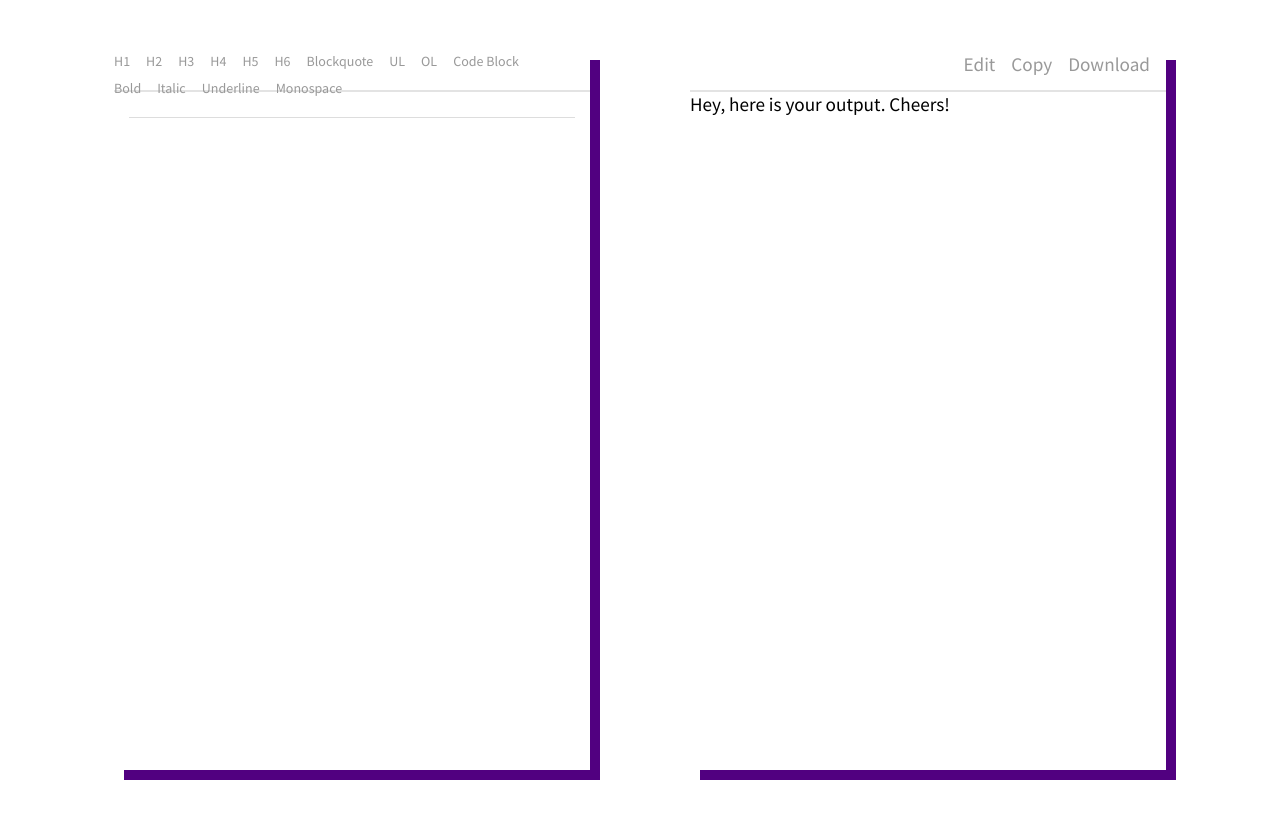
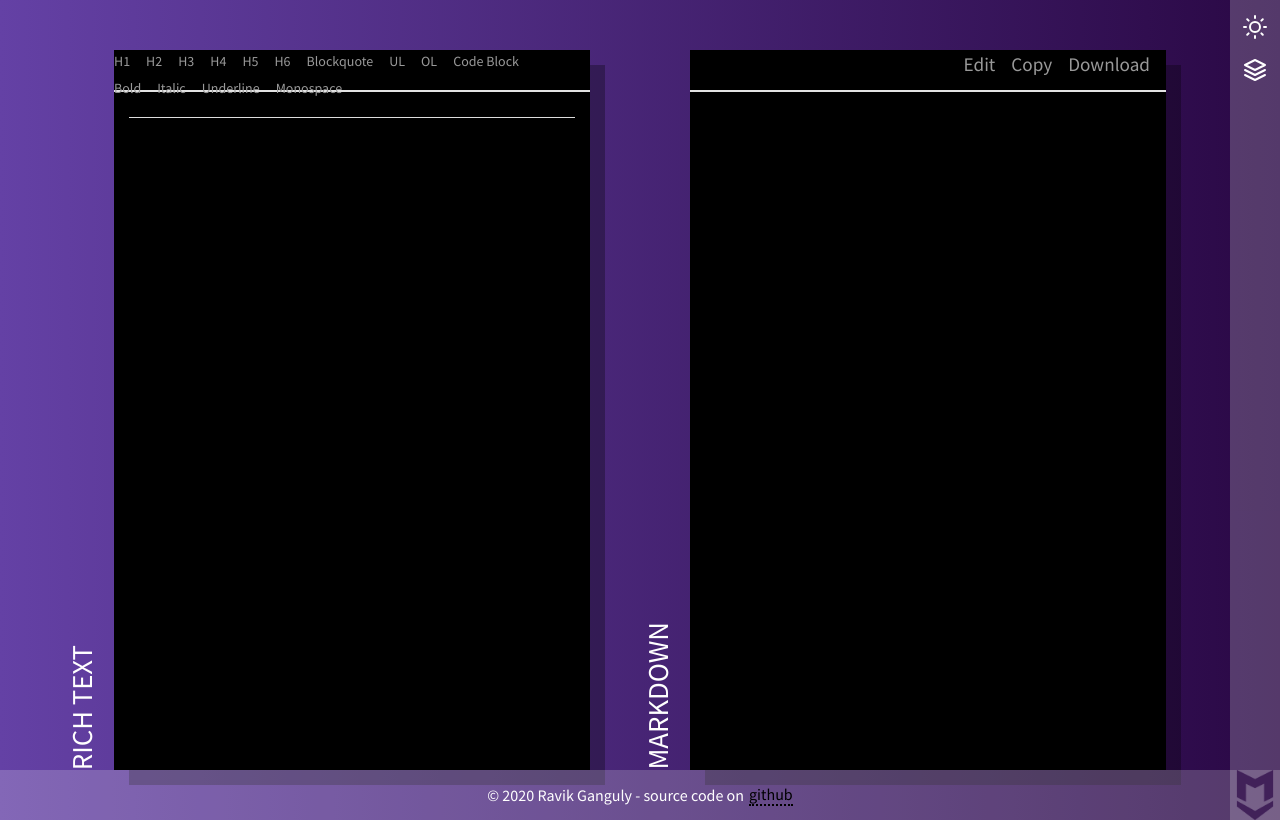
Before and after one commit to g-ravity/markdown-previewer, a React (Create React App) app: page / in a window 1280 px wide. Built offline with nearby package versions, Linux system fonts and the light colour scheme.

Commit message:
feat: added theme & animations

```diff
--- a/src/components/App.tsx
+++ b/src/components/App.tsx
@@ -1,17 +1,28 @@
 /** @jsx jsx */
 import { css, jsx } from "@emotion/core";
+import anime from "animejs";
 import { EditorState, RichUtils } from "draft-js";
+import { css as eCss } from "emotion";
 import { useState } from "react";
+import { Layers, Moon, Sun, XCircle } from "react-feather";
+import { ThemeProvider, useThemeSetState, useThemeState } from "../context/ThemeContext";
+import { darkPalette, lightPalette } from "../theme/theme";
+import { getTheme, isDark } from "../utils";
 import Box from "./Box";
 import Controls from "./Controls";
 import { BlockControls, InlineControls } from "./RichControls";
 import RichEditor from "./RichEditor";
+import { IconButton } from "./widgets";
 
 /**
  * Component
  */
 const App = () => {
   const [editorState, setEditorState] = useState(EditorState.createEmpty());
+  const { mode, palette } = useThemeState();
+  const setTheme = useThemeSetState();
+
+  const theme = getTheme(mode);
 
   const toggleBlockType = (blockType: string): void => {
     setEditorState(RichUtils.toggleBlockType(editorState, blockType));
@@ -21,9 +32,31 @@ const App = () => {
     setEditorState(RichUtils.toggleInlineStyle(editorState, inlineStyle));
   };
 
+  const slideAnime = (type: "in" | "out") => {
+    anime({
+      targets: `.${btnContainer}`,
+      right: type === "in" ? "-100%" : "0%",
+      easing: "spring(1, 50, 10, 5)"
+    });
+
+    anime({
+      targets: `.${filter}`,
+      right: type === "in" ? "0%" : "-100%",
+      easing: "spring(1, 50, 10, 10)"
+    });
+  };
+
   return (
+    <div
+      css={[
+        styles.body,
+        {
+          background: `linear-gradient(to right, ${palette.primary}, ${palette.secondary})`
+        }
+      ]}
+    >
       <div css={styles.container}>
-      <Box text="EDITOR">
+        <Box text="RICH TEXT">
           <div>
             <BlockControls editorState={editorState} onToggle={toggleBlockType} />
             <InlineControls editorState={editorState} onToggle={toggleInlineStyle} />
@@ -36,6 +69,72 @@ const App = () => {
           <div>Hey, here is your output. Cheers!</div>
         </Box>
       </div>
+
+      <div
+        className={btnContainer}
+        css={[styles.btnContainer, { backgroundColor: theme.fadedText, color: theme.text }]}
+      >
+        <IconButton
+          icon={isDark(mode) ? Sun : Moon}
+          onClick={() =>
+            setTheme({
+              mode: isDark(mode) ? "light" : "dark",
+              palette: isDark(mode) ? lightPalette[0] : darkPalette[0]
+            })
+          }
+          color={theme.text}
+          title="Mode"
+        />
+
+        <IconButton icon={Layers} onClick={() => slideAnime("in")} color={theme.text} title="Palette" />
+      </div>
+
+      <p css={[styles.copy, { color: theme.text, backgroundColor: theme.fadedText }]}>
+        &copy; 2020 Ravik Ganguly - source code on{" "}
+        <a
+          href="https://github.com/g-ravity/markdown-previewer"
+          target="_blank"
+          rel="noopener noreferrer"
+          css={{ borderColor: theme.background, color: theme.background }}
+        >
+          github
+        </a>
+      </p>
+
+      <img src={`/logo512${isDark(mode) ? "" : "-light"}.png`} alt="Markdown Logo" css={styles.logo} />
+
+      <div css={[styles.filter, { backgroundColor: theme.fadedText }]} className={filter}>
+        <div css={[styles.paletteContainer, { backgroundColor: theme.background }]}>
+          {theme.palette.map(elem => (
+            <button
+              type="button"
+              key={elem.title}
+              css={[
+                styles.colorRow,
+                {
+                  color: theme.text
+                }
+              ]}
+              onClick={() => {
+                setTheme({ mode, palette: elem });
+                slideAnime("out");
+              }}
+            >
+              <div css={[styles.colorBox, { backgroundColor: elem.primary, border: `2px solid ${theme.text}` }]} />
+              {elem.title}
+            </button>
+          ))}
+        </div>
+
+        <IconButton
+          style={styles.cancelFilter}
+          icon={XCircle}
+          onClick={() => slideAnime("out")}
+          color={theme.text}
+          size={4}
+        />
+      </div>
+    </div>
   );
 };
 
@@ -43,12 +142,136 @@ const App = () => {
  * Styles
  */
 const styles = {
+  body: css({
+    width: "100%",
+    height: "100%",
+    position: "relative",
+
+    button: {
+      background: "none",
+      border: "none",
+      cursor: "pointer",
+
+      ":focus": {
+        outline: 0
+      }
+    },
+
+    a: {
+      textDecoration: "none",
+
+      ":focus": {
+        outline: 0
+      }
+    }
+  }),
+
+  logo: css({
+    width: "30px",
+    position: "absolute",
+    right: 0,
+    bottom: 0,
+
+    "@media only screen and (min-width: 1024px)": {
+      width: "50px"
+    }
+  }),
+
+  copy: css({
+    display: "flex",
+    alignItems: "center",
+    justifyContent: "center",
+    position: "absolute",
+    height: "50px",
+    bottom: 0,
+    left: "50%",
+    transform: "translateX(-50%)",
+    width: "100%",
+
+    a: {
+      borderWidth: "2px",
+      borderBottomStyle: "dotted",
+      marginLeft: "5px"
+    }
+  }),
+
+  btnContainer: css({
+    position: "fixed",
+    top: "0",
+    height: "100%",
+    display: "flex",
+    flexDirection: "column",
+    justifyContent: "flex-start",
+    padding: "15px 0",
+    width: "50px",
+
+    button: {
+      marginBottom: "15px"
+    }
+  }),
+
+  filter: css({
+    width: "100%",
+    height: "100vh",
+    position: "fixed",
+    top: 0
+  }),
+
+  paletteContainer: css({
+    display: "flex",
+    flexDirection: "column",
+    alignItems: "flex-start",
+    justifyContent: "space-around",
+    position: "absolute",
+    top: 0,
+    height: "100vh",
+    padding: "0 35px",
+    right: 0
+  }),
+
+  colorRow: css({
+    display: "flex",
+    alignItems: "center",
+    justifyContent: "space-between",
+    fontSize: "1.5em"
+  }),
+
+  colorBox: css({
+    width: "30px",
+    height: "30px",
+    marginRight: "10px"
+  }),
+
+  cancelFilter: css({
+    position: "absolute",
+    left: "50%",
+    top: "50%",
+    transform: "translate(-50%, -50%)"
+  }),
+
   container: css({
     display: "flex",
+    flexDirection: "column",
     justifyContent: "space-between",
     width: "90%",
-    margin: "0 auto"
+    margin: "0 auto",
+
+    "@media only screen and (min-width: 1024px)": {
+      flexDirection: "row"
+    }
   })
 };
 
-export default App;
+const filter = eCss`
+  right: -100%;
+`;
+
+const btnContainer = eCss`
+  right: 0;
+`;
+
+export default () => (
+  <ThemeProvider>
+    <App />
+  </ThemeProvider>
+);
--- a/src/components/Box.tsx
+++ b/src/components/Box.tsx
@@ -1,12 +1,14 @@
 /** @jsx jsx */
 import { css, jsx } from "@emotion/core";
 import { ReactNode } from "react";
+import { useThemeState } from "../context/ThemeContext";
+import { getTheme } from "../utils";
 
 /**
  * Types
  */
 export interface BoxProps {
-  text: "EDITOR" | "MARKDOWN";
+  text: "RICH TEXT" | "MARKDOWN";
   children: ReactNode[];
 }
 
@@ -15,14 +17,17 @@ export interface BoxProps {
  */
 const Box = (props: BoxProps) => {
   const { text, children } = props;
+  const { mode } = useThemeState();
+
+  const theme = getTheme(mode);
 
   return (
-    <div css={styles.box}>
+    <div css={[styles.box, { backgroundColor: theme.background, boxShadow: `15px 15px 0 ${theme.fadedBackground}` }]}>
       <div css={styles.btnContainer} style={{ justifyContent: text === "MARKDOWN" ? "flex-end" : "" }}>
         {children[0]}
       </div>
       {children.slice(1, children.length)}
-      <p css={styles.sidebar}>{text}</p>
+      <p css={[styles.sidebar, { color: theme.text }]}>{text}</p>
     </div>
   );
 };
@@ -33,12 +38,10 @@ const Box = (props: BoxProps) => {
 const styles = {
   box: css({
     position: "relative",
-    fontSize: "1.2rem",
+    fontSize: "1.2em",
     flexBasis: "100%",
     height: "90vh",
-    margin: "50px",
-    background: "white",
-    boxShadow: "10px 10px 0px rgba(81, 0, 128, 1)"
+    margin: "50px"
   }),
 
   btnContainer: css({
@@ -49,11 +52,11 @@ const styles = {
 
   sidebar: css({
     position: "absolute",
-    bottom: "70px",
-    left: "-100px",
-    transform: "rotateZ(-90deg)",
-    color: "white",
-    fontSize: "1.5rem"
+    bottom: "0px",
+    left: "-50px",
+    transform: "rotateZ(180deg)",
+    writingMode: "vertical-lr",
+    fontSize: "1.5em"
   })
 };
 
--- /dev/null
+++ b/src/components/widgets/IconButton.tsx
@@ -0,0 +1,29 @@
+/** @jsx jsx */
+import { jsx, SerializedStyles } from "@emotion/core";
+import React from "react";
+import { Icon } from "react-feather";
+
+/**
+ * Types
+ */
+export interface IconProps {
+  icon: Icon;
+  color?: string;
+  size?: number;
+  onClick: () => void;
+  title?: string;
+  style?: SerializedStyles;
+}
+
+/**
+ * Component
+ */
+export const IconButton = (props: IconProps) => {
+  const { icon, color, size, onClick, title, style } = props;
+
+  return (
+    <button css={style} type="button" title={title} onClick={onClick}>
+      {React.createElement(icon, { color, size: size && size * 24 })}
+    </button>
+  );
+};
--- a/src/components/widgets/index.ts
+++ b/src/components/widgets/index.ts
@@ -1,2 +1,3 @@
 export * from "./Button";
+export * from "./IconButton";
 export * from "./StyleButton";
--- /dev/null
+++ b/src/context/ThemeContext.tsx
@@ -0,0 +1,46 @@
+import React, { createContext, Dispatch, SetStateAction, useContext, useState } from "react";
+import { darkPalette, Mode, Palette } from "../theme/theme";
+
+/**
+ * Types
+ */
+export type State = {
+  mode: keyof Mode;
+  palette: Palette;
+};
+export type SetState = Dispatch<SetStateAction<State>>;
+
+/**
+ * Hooks
+ */
+const ThemeStateContext = createContext<State | undefined>(undefined);
+const ThemeSetStateContext = createContext<SetState | undefined>(undefined);
+
+export const useThemeState = () => {
+  const context = useContext(ThemeStateContext);
+  if (context === undefined) {
+    throw new Error("useThemeState must be used within a ThemeProvider");
+  }
+  return context;
+};
+
+export const useThemeSetState = () => {
+  const context = useContext(ThemeSetStateContext);
+  if (context === undefined) {
+    throw new Error("useThemeSetState must be used within a ThemeProvider");
+  }
+  return context;
+};
+
+/**
+ * Provider
+ */
+export const ThemeProvider: React.FC = ({ children }) => {
+  const [theme, setTheme] = useState<State>({ mode: "dark", palette: darkPalette[0] });
+
+  return (
+    <ThemeStateContext.Provider value={theme}>
+      <ThemeSetStateContext.Provider value={setTheme}>{children}</ThemeSetStateContext.Provider>
+    </ThemeStateContext.Provider>
+  );
+};
--- a/src/theme/colors.ts
+++ /dev/null
@@ -1,5 +0,0 @@
-export const colors = {
-  main: "#9d50bb",
-  light: "#ffffff",
-  dark: "#000000"
-};
--- /dev/null
+++ b/src/theme/theme.ts
@@ -0,0 +1,100 @@
+export interface Palette {
+  primary: string;
+  secondary: string;
+  title: string;
+}
+
+export interface Theme {
+  text: string;
+  background: string;
+  fadedText: string;
+  fadedBackground: string;
+  palette: Palette[];
+}
+
+export interface Mode {
+  dark: Theme;
+  light: Theme;
+}
+
+export const lightPalette: Palette[] = [
+  {
+    primary: "#ff416c",
+    secondary: "#ff4b2b",
+    title: "Burning Red"
+  },
+
+  {
+    primary: "#7f00ff",
+    secondary: "#e100ff",
+    title: "Purpink"
+  },
+
+  {
+    primary: "#396afc",
+    secondary: "#2948ff",
+    title: "Kimoby Blue"
+  },
+
+  {
+    primary: "#56ab2f",
+    secondary: "#a8e063",
+    title: "Lush"
+  },
+
+  {
+    primary: "#ffb347",
+    secondary: "#ffcc33",
+    title: "Pastel Orange"
+  }
+];
+
+export const darkPalette: Palette[] = [
+  {
+    primary: "#6441A5",
+    secondary: "#2a0845",
+    title: "Twitch"
+  },
+
+  {
+    primary: "#c31432",
+    secondary: "#240b36",
+    title: "Witching Red"
+  },
+
+  {
+    primary: "#004e92",
+    secondary: "#000428",
+    title: "Frost"
+  },
+
+  {
+    primary: "#093028",
+    secondary: "#237A57",
+    title: "Lake Green"
+  },
+
+  {
+    primary: "#BA8B02",
+    secondary: "#181818",
+    title: "Dark Knight"
+  }
+];
+
+export const mode: Mode = {
+  dark: {
+    text: "#ffffff",
+    background: "#000000",
+    fadedText: "rgba(255,255,255, 0.2)",
+    fadedBackground: "rgba(0,0,0,0.3)",
+    palette: darkPalette
+  },
+
+  light: {
+    text: "#000000",
+    background: "#ffffff",
+    fadedBackground: "rgba(255,255,255, 0.2)",
+    fadedText: "rgba(0,0,0,0.3)",
+    palette: lightPalette
+  }
+};
--- /dev/null
+++ b/src/utils/index.ts
@@ -0,0 +1 @@
+export * from "./theme.utils";
--- /dev/null
+++ b/src/utils/theme.utils.ts
@@ -0,0 +1,6 @@
+import { darkPalette, lightPalette, Mode, mode as theme, Palette, Theme } from "../theme/theme";
+
+export const isDark = (mode: keyof Mode): boolean => mode === "dark";
+export const isLight = (mode: keyof Mode): boolean => mode === "light";
+export const getPalette = (mode: keyof Mode): Palette[] => (mode === "dark" ? darkPalette : lightPalette);
+export const getTheme = (mode: keyof Mode): Theme => (mode === "dark" ? theme.dark : theme.light);
```
Lines whose indentation alone changed are shown as unchanged.
